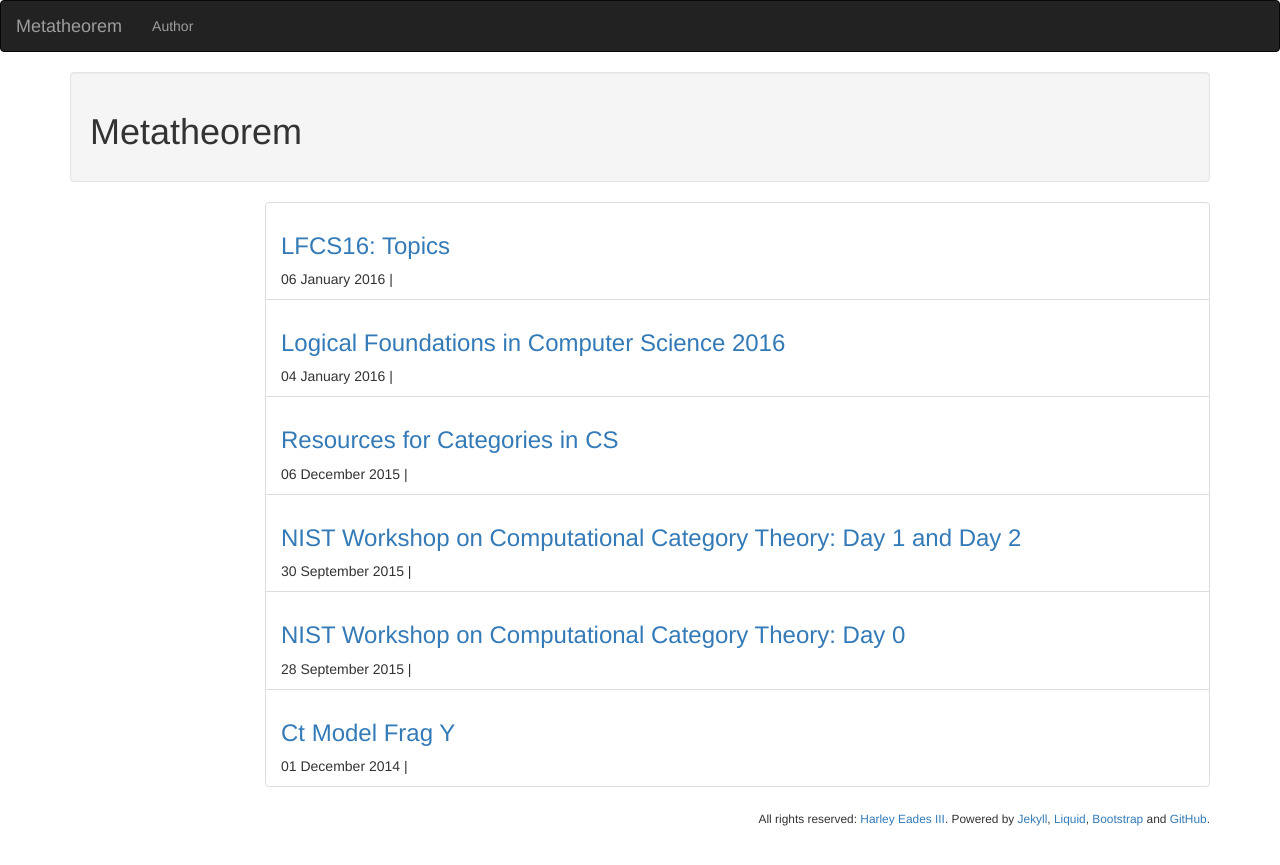
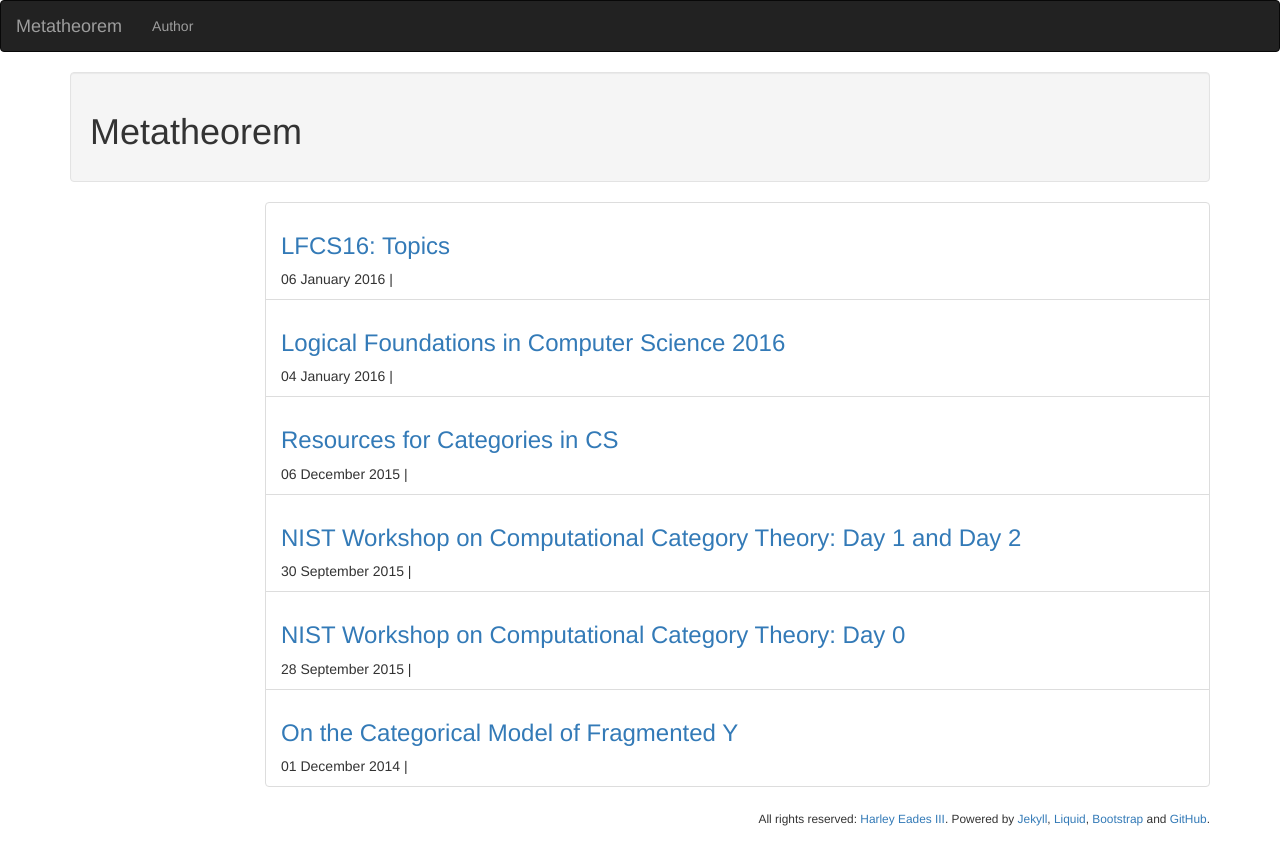
Before and after one commit to heades/blog, a Jekyll site: the page built from index.html, in a window 1280 px wide. Shown: the top 865 px of the page. Built offline with Jekyll 4.4.1, drawn with Linux system fonts in a browser that asks for light colours; Markdown is read by kramdown in place of the engine named in the settings; comment, search, counter and statistics services are not loaded.

Commit message:
For got the header.

```diff
--- a/_posts/2014-12-01-CT-Model-Frag-Y.md
+++ b/_posts/2014-12-01-CT-Model-Frag-Y.md
@@ -1,3 +1,13 @@
+---
+layout: blog
+title: "On the Categorical Model of Fragmented Y"
+date: 2014-12-01
+categories:
+ - category theory
+ - trellys
+ - Y combinator
+---
+
 <script type="text/x-mathjax-config">
   MathJax.Hub.Config({ TeX: { extensions: ["AMSsymbols.js"] }});
 </script>
```
